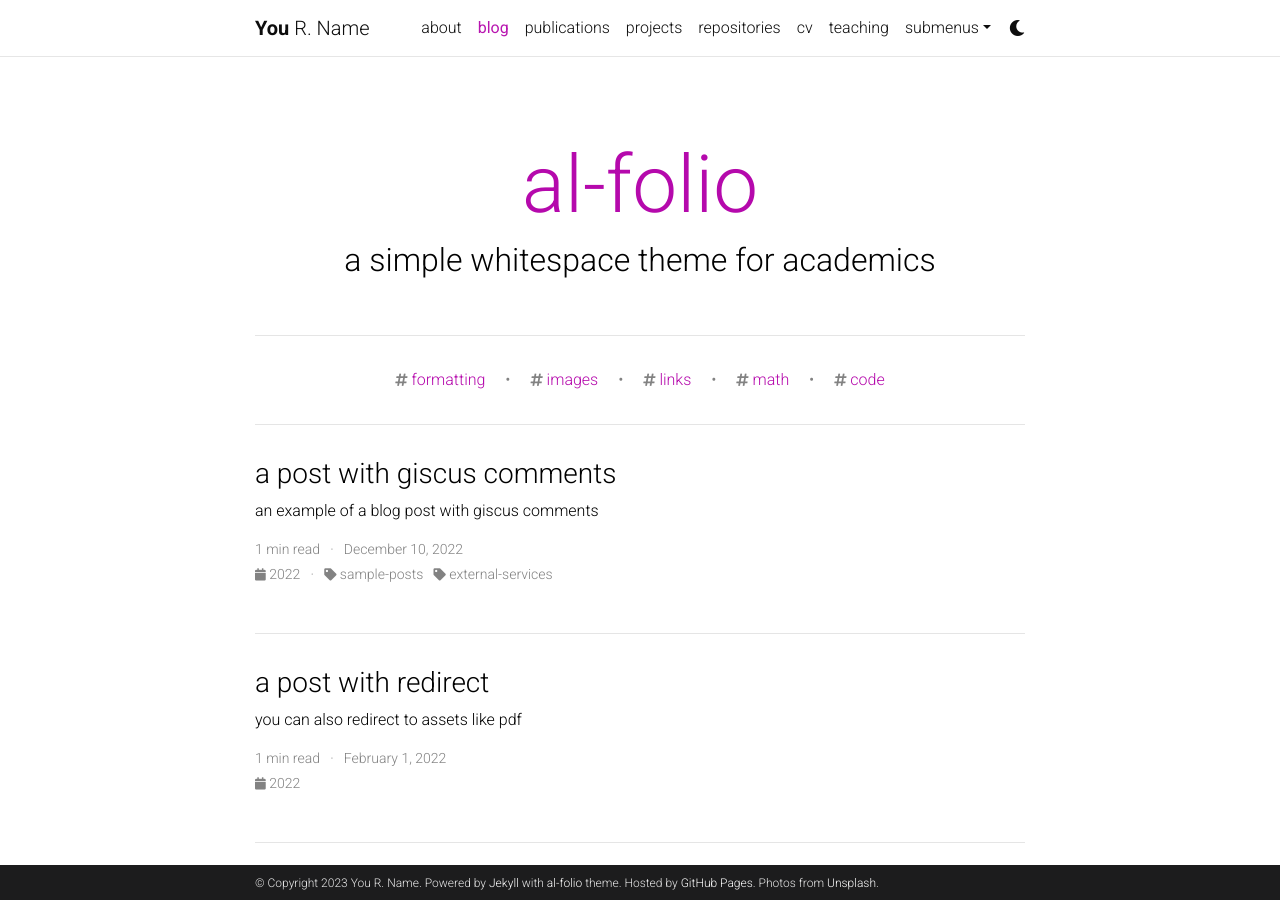
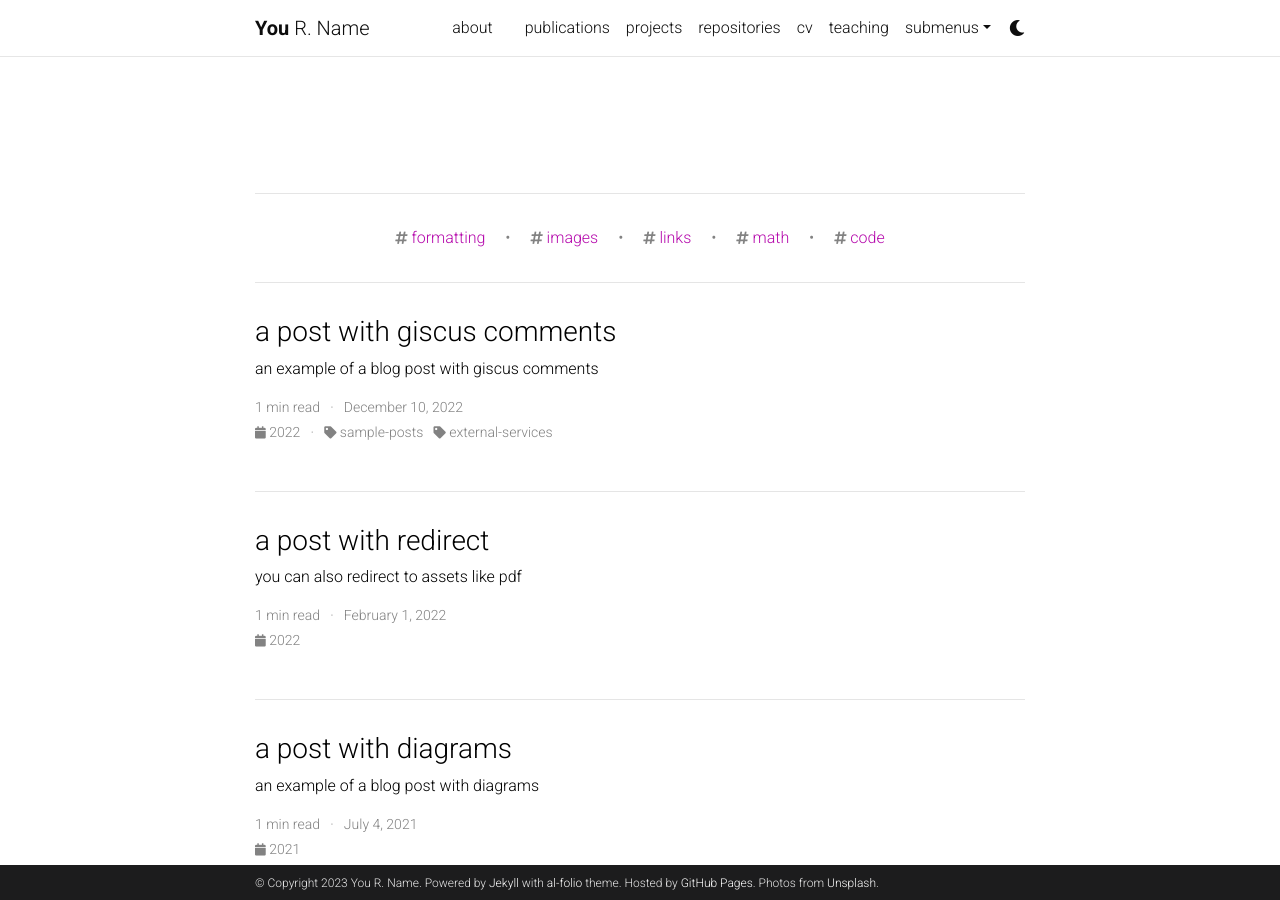
Before and after one commit to scajanus/gh-pages, a Jekyll site: the page built from blog/index.html, in a window 1280 px wide and 900 px high. Built offline with Jekyll 4.4.1, drawn with Linux system fonts in a browser that asks for light colours; the list of posts is cut into pages by our own code; comment, search, counter and statistics services are not loaded; a style sheet for code colours, icons or effects is not loaded.

Commit message:
Hide blog from navbar

```diff
--- a/_config.yml
+++ b/_config.yml
@@ -116,9 +116,9 @@
 # Blog
 # -----------------------------------------------------------------------------
 
-blog_name: al-folio # blog_name will be displayed in your blog page
-blog_nav_title: blog # your blog must have a title for it to be displayed in the nav bar
-blog_description: a simple whitespace theme for academics
+blog_name: "" # blog_name will be displayed in your blog page
+blog_nav_title: "" # your blog must have a title for it to be displayed in the nav bar
+blog_description: ""
 permalink: /blog/:year/:title/
 
 # Pagination
```
